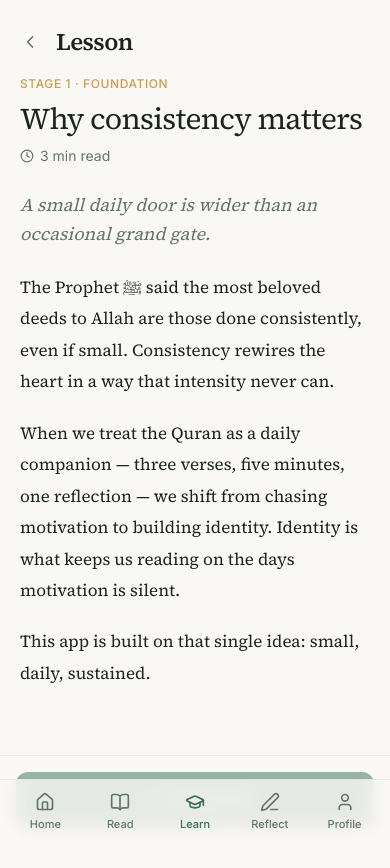
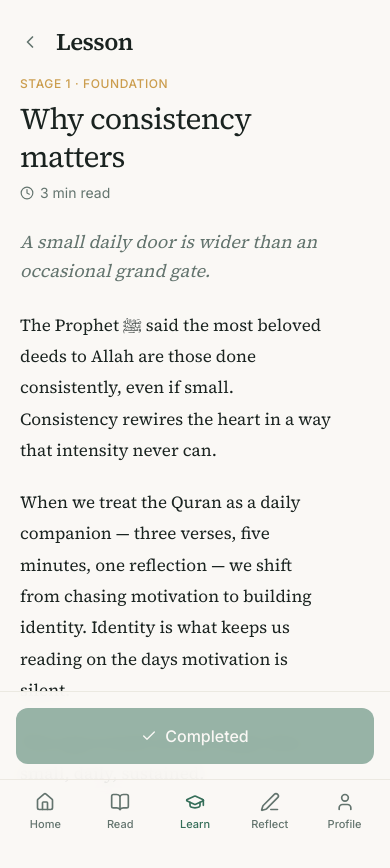
Before and after one commit to Sadiq-Teslim/quran-flow, a Next.js app: page /learn/l_foundation_1 in a window 390 px wide. Shown: the top 868 px of the page. Built offline with nearby package versions, Linux system fonts and the light colour scheme; no server answers; a web font is replaced by a local one.

Commit message:
fix: prevent lesson actions overlapping nav

```diff
--- a/app/(app)/learn/[lessonId]/page.tsx
+++ b/app/(app)/learn/[lessonId]/page.tsx
@@ -30,9 +30,9 @@ export default function LessonPage({
   }
 
   return (
-    <div className="pb-32">
+    <div className="pb-44">
       <ScreenHeader title="Lesson" back />
-      <div className="space-y-6 px-5 sm:px-6">
+      <div className="space-y-6 px-5 pr-14 sm:px-6">
         {lesson.isLoading || !lesson.data ? (
           <div className="space-y-4">
             <Skeleton className="h-6 w-32" />
@@ -65,7 +65,10 @@ export default function LessonPage({
         )}
       </div>
       {lesson.data ? (
-        <div className="fixed inset-x-0 bottom-0 z-30 mx-auto max-w-[480px] border-t border-border/60 bg-background/95 p-4 backdrop-blur">
+        <div
+          className="fixed inset-x-0 z-30 mx-auto max-w-[480px] border-t border-border/60 bg-background/95 p-4 backdrop-blur"
+          style={{ bottom: "calc(4rem + env(safe-area-inset-bottom))" }}
+        >
           <Button
             size="xl"
             className="w-full"
```
